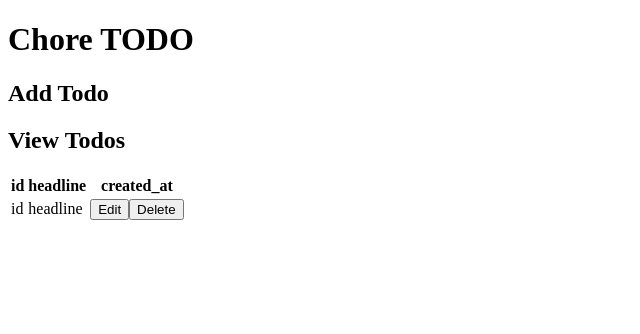
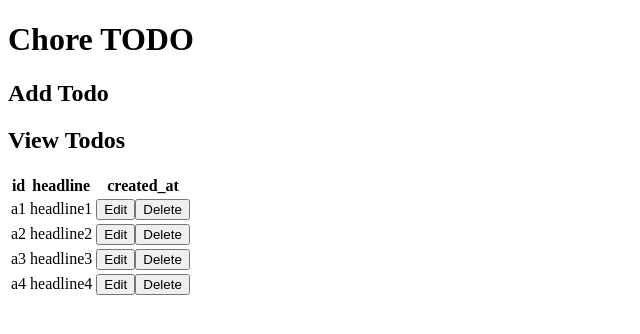
Before and after one commit to tsuyukimakoto/chore_react_with_hooks, a React app: page / in a window 1280 px wide. Shown: the top 334 px of the page, without its empty margins (0-640 px from the left). Built offline with nearby package versions, Linux system fonts and the light colour scheme.

Commit message:
useState and pass props to component

```diff
--- a/src/App.tsx
+++ b/src/App.tsx
@@ -14,7 +14,7 @@ const App = () => {
         {id: 'a4', headline: 'headline4', content: 'this is content4', created_at: '2019-02-23 14:00'},
     ];
 
-    const [ todos, setTodos ] = React.useState(todoData);
+    const [ todos, setTodos ] = React.useState<TodoModel[]>(todoData);
 
     return (
         <div>
@@ -25,7 +25,7 @@ const App = () => {
                 </div>
                 <div>
                     <h2>View Todos</h2>
-                    <TodoTable />
+                    <TodoTable todos={todos} />
                 </div>
             </div>
         </div>
--- a/src/components/notyetclassified/tables/TodoTable/index.tsx
+++ b/src/components/notyetclassified/tables/TodoTable/index.tsx
@@ -1,7 +1,12 @@
 import * as React from 'react';
 import * as ReactDOM from 'react-dom';
+import { TodoModel } from '../../../../api';  // TODO import relative from src
 
-const TodoTable: React.FC = () => (
+type Props = {
+    todos: TodoModel[]
+}
+
+const TodoTable: React.FC<Props> = (props:Props) => (
 <table>
     <thead>
       <tr>
@@ -11,14 +16,23 @@ const TodoTable: React.FC = () => (
       </tr>
     </thead>
     <tbody>
+      {props.todos.length > 0 ? (
+          props.todos.map(todo => (
               <tr>
-        <td>id</td>
-        <td>headline</td>
+                <td>{todo.id}</td>
+                <td>{todo.headline}</td>
                 <td>
                   <button>Edit</button>
                   <button>Delete</button>
                 </td>
               </tr>
+          ))
+        ):(
+                <tr>
+                    <td colSpan={4}>No todos</td>
+                </tr>
+        )
+      }
     </tbody>
   </table>
 );
```
Lines whose indentation alone changed are shown as unchanged.
